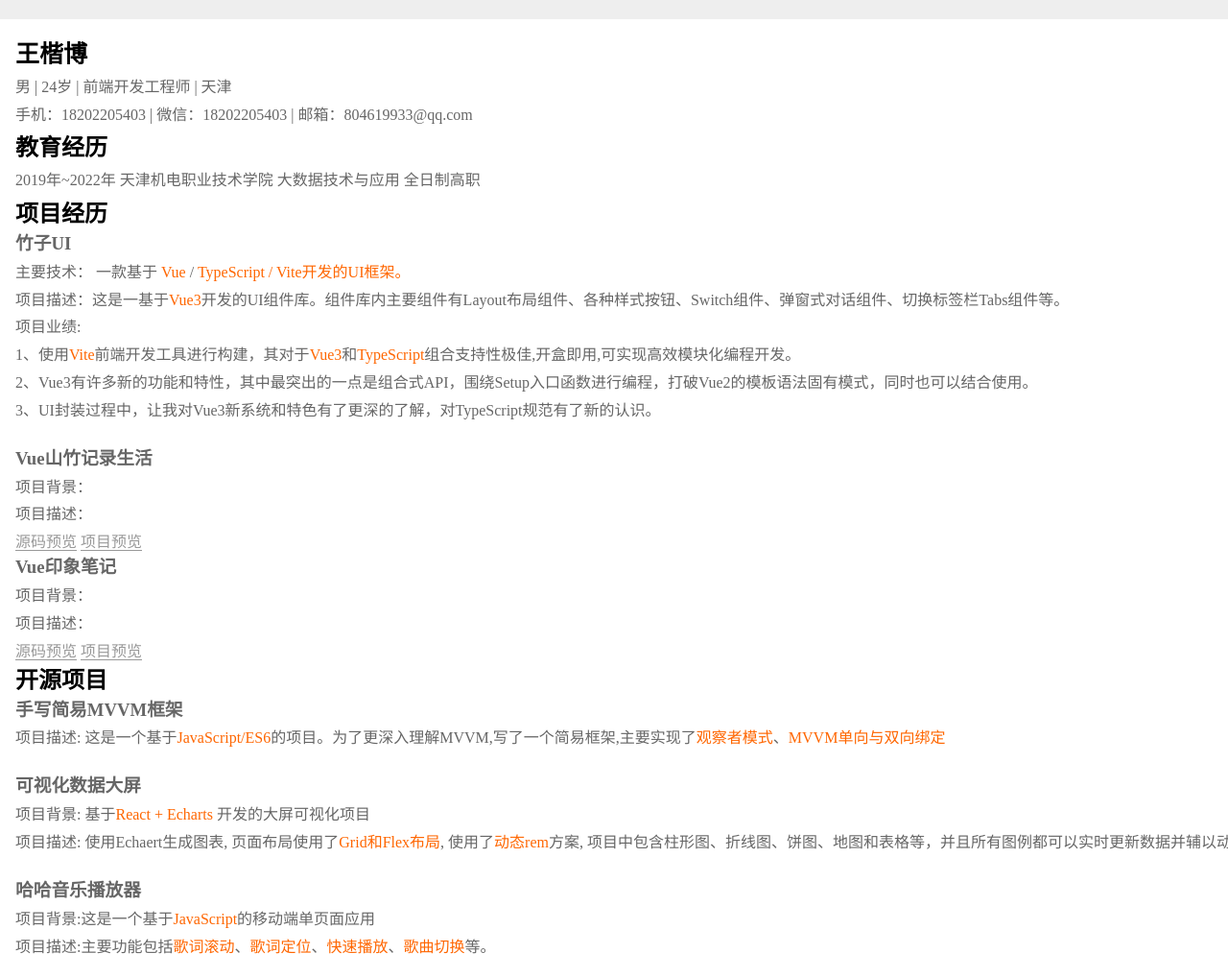
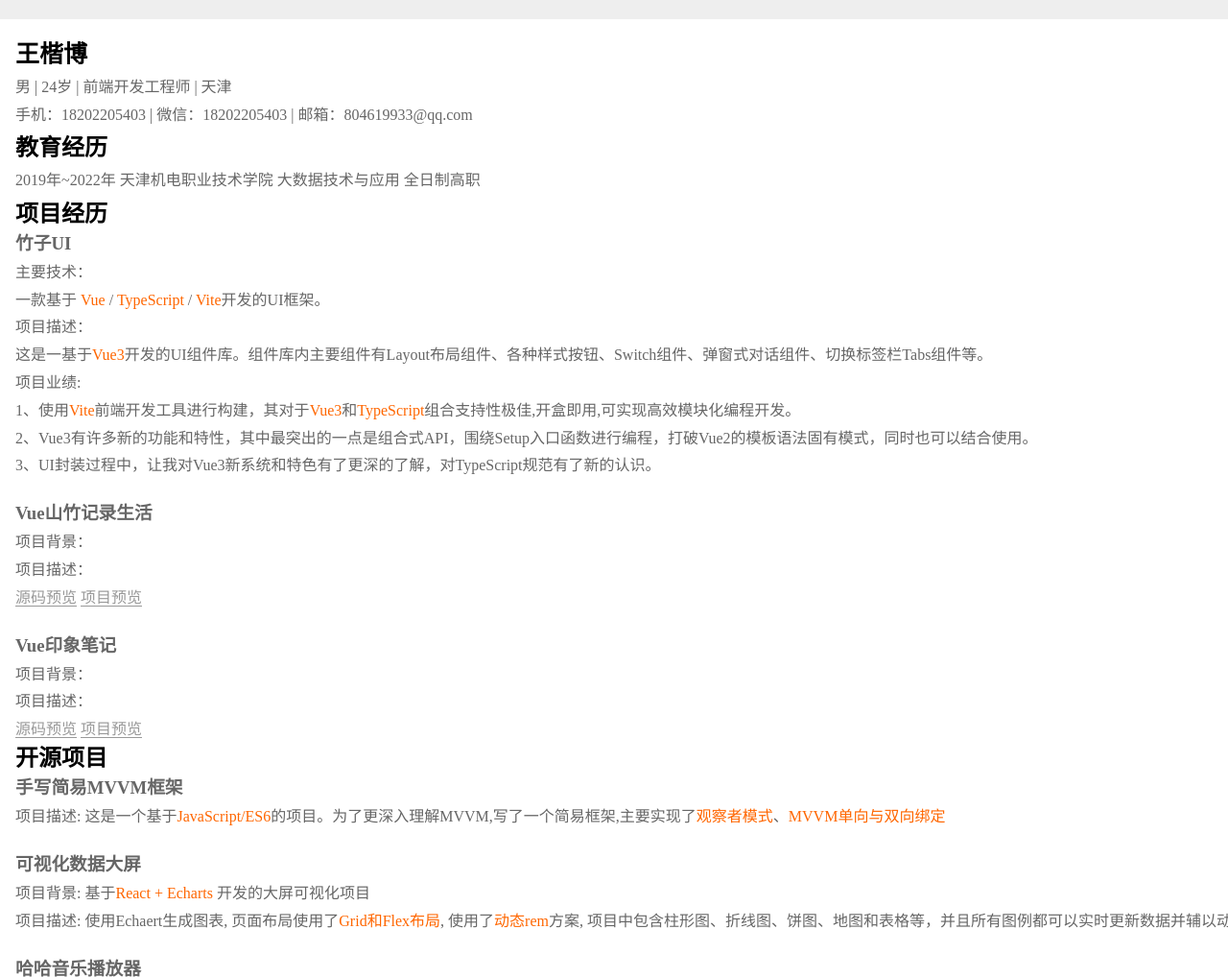
Before and after one commit to hua6103/my-opencv, a plain HTML site: page index.html in a window 1280 px wide. Shown: the top 1018 px of the page at 96% size. Drawn offline with Linux system fonts and the light colour scheme.

Commit message:
Update index.html

```diff
--- a/index.html
+++ b/index.html
@@ -258,10 +258,12 @@
 
                          </header>
                           <p>
-                            主要技术： 一款基于<strong> Vue</strong> / <strong>TypeScript<strong> / <strong>Vite</strong>开发的UI框架。
+                               主要技术： </p>
+                          <p>     一款基于<strong> Vue</strong> / <strong>TypeScript</strong> / <strong>Vite</strong>开发的UI框架。
                          </p>
                           <p>
-                               项目描述：这是一基于<strong>Vue3</strong>开发的UI组件库。组件库内主要组件有Layout布局组件、各种样式按钮、Switch组件、弹窗式对话组件、切换标签栏Tabs组件等。
+                               项目描述：</p>
+                               <p>这是一基于<strong>Vue3</strong>开发的UI组件库。组件库内主要组件有Layout布局组件、各种样式按钮、Switch组件、弹窗式对话组件、切换标签栏Tabs组件等。
                           </p>
                           <p>
                                项目业绩:</p>
```
